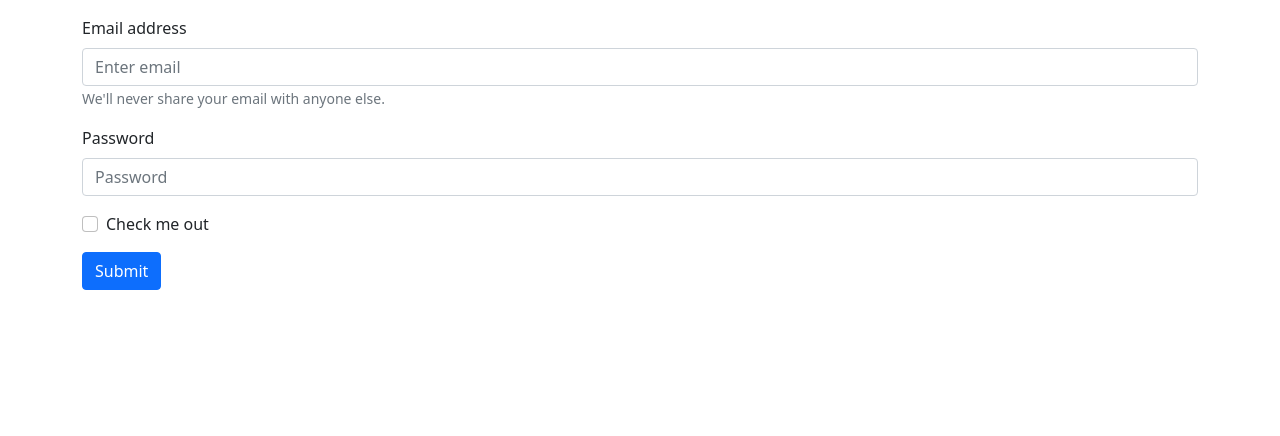
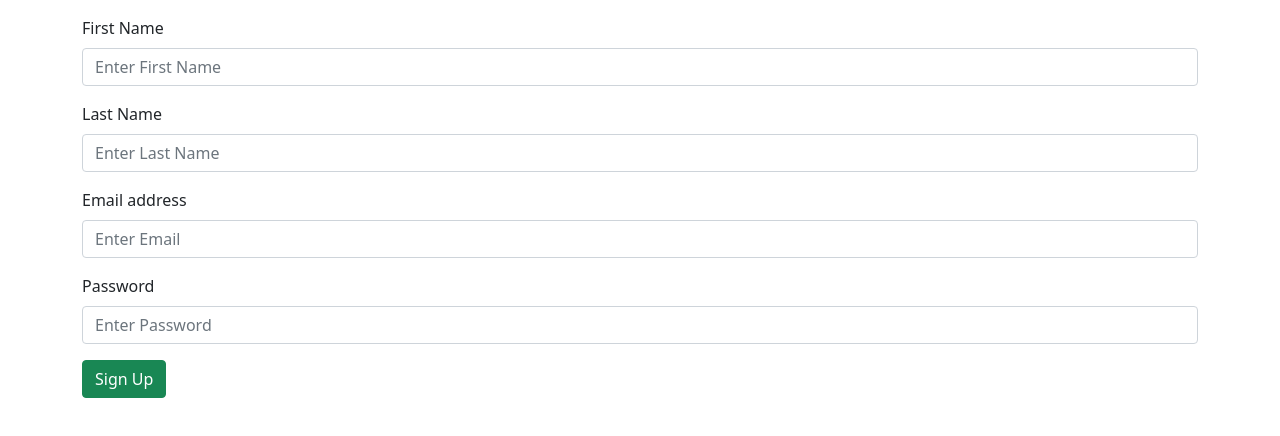
Before and after one commit to sohan1998/domain-specific-collaboration-and-networking, a React (Create React App) app in the folder frontend/: page /signup in a window 1280 px wide. Shown: the top 436 px of the page. Built offline with nearby package versions, Linux system fonts and the light colour scheme.

Commit message:
feat(frontend): update login and signup

```diff
--- a/frontend/src/App.js
+++ b/frontend/src/App.js
@@ -4,6 +4,7 @@ import { BrowserRouter as Router, Routes, Route } from 'react-router-dom';
 import Login from './components/login/login';
 import Signup from './components/signup/signup';
 import 'bootstrap/dist/css/bootstrap.min.css';
+import { Navbar } from 'react-bootstrap';
 
 function App() {
     return (
@@ -13,6 +14,7 @@ function App() {
                     {/* <Route path="/login">
 						<Login />
 					</Route> */}
+                    {/* <Route path='/navbar' element={<Navbar />} /> */}
                     <Route path='/login' element={<Login />} />
                     <Route path='/signup' element={<Signup />} />
                     {/* <Signup /> */}
--- a/frontend/src/components/login/login.js
+++ b/frontend/src/components/login/login.js
@@ -7,20 +7,19 @@ export default class Login extends Component {
             <div>
                 <Container className='mt-3'>
                     <Form>
-                        <Form.Group className='mb-3' controlId='formBasicEmail'>
+                        <Form.Group className='mb-3' controlId='formEmail'>
                             <Form.Label>Email address</Form.Label>
                             <Form.Control type='email' placeholder='Enter email' />
-                            <Form.Text className='text-muted'>We'll never share your email with anyone else.</Form.Text>
                         </Form.Group>
-                        <Form.Group className='mb-3' controlId='formBasicPassword'>
+                        <Form.Group className='mb-3' controlId='formPassword'>
                             <Form.Label>Password</Form.Label>
-                            <Form.Control type='password' placeholder='Password' />
+                            <Form.Control type='password' placeholder='Enter Password' />
                         </Form.Group>
-                        <Form.Group className='mb-3' controlId='formBasicCheckbox'>
+                        {/* <Form.Group className='mb-3' controlId='formCheckbox'>
                             <Form.Check type='checkbox' label='Check me out' />
-                        </Form.Group>
-                        <Button variant='primary' type='submit'>
-                            Submit
+                        </Form.Group> */}
+                        <Button variant='success' type='submit'>
+                            Login
                         </Button>
                     </Form>
                 </Container>
--- a/frontend/src/components/signup/signup.js
+++ b/frontend/src/components/signup/signup.js
@@ -7,20 +7,29 @@ export default class Signup extends Component {
             <div>
                 <Container className='mt-3'>
                     <Form>
-                        <Form.Group className='mb-3' controlId='formBasicEmail'>
-                            <Form.Label>Email address</Form.Label>
-                            <Form.Control type='email' placeholder='Enter email' />
-                            <Form.Text className='text-muted'>We'll never share your email with anyone else.</Form.Text>
+                        <Form.Group className='mb-3' controlId='formFirstName'>
+                            <Form.Label>First Name</Form.Label>
+                            <Form.Control type='firstName' placeholder='Enter First Name' />
+                            {/* <Form.Text className='text-muted'>We'll never share your email with anyone else.</Form.Text> */}
                         </Form.Group>
                         <Form.Group className='mb-3' controlId='formBasicPassword'>
+                            <Form.Label>Last Name</Form.Label>
+                            <Form.Control type='lastName' placeholder='Enter Last Name' />
+                        </Form.Group>
+                        <Form.Group className='mb-3' controlId='formEmail'>
+                            <Form.Label>Email address</Form.Label>
+                            <Form.Control type='email' placeholder='Enter Email' />
+                            {/* <Form.Text className='text-muted'>We'll never share your email with anyone else.</Form.Text> */}
+                        </Form.Group>
+                        <Form.Group className='mb-3' controlId='formPassword'>
                             <Form.Label>Password</Form.Label>
-                            <Form.Control type='password' placeholder='Password' />
+                            <Form.Control type='password' placeholder='Enter Password' />
                         </Form.Group>
-                        <Form.Group className='mb-3' controlId='formBasicCheckbox'>
+                        {/* <Form.Group className='mb-3' controlId='formBasicCheckbox'>
                             <Form.Check type='checkbox' label='Check me out' />
-                        </Form.Group>
-                        <Button variant='primary' type='submit'>
-                            Submit
+                        </Form.Group> */}
+                        <Button variant='success' type='submit'>
+                            Sign Up
                         </Button>
                     </Form>
                 </Container>
```
Also changed, not shown: frontend/src/components/navbar/navbar.js (added, +10 -0 lines).
